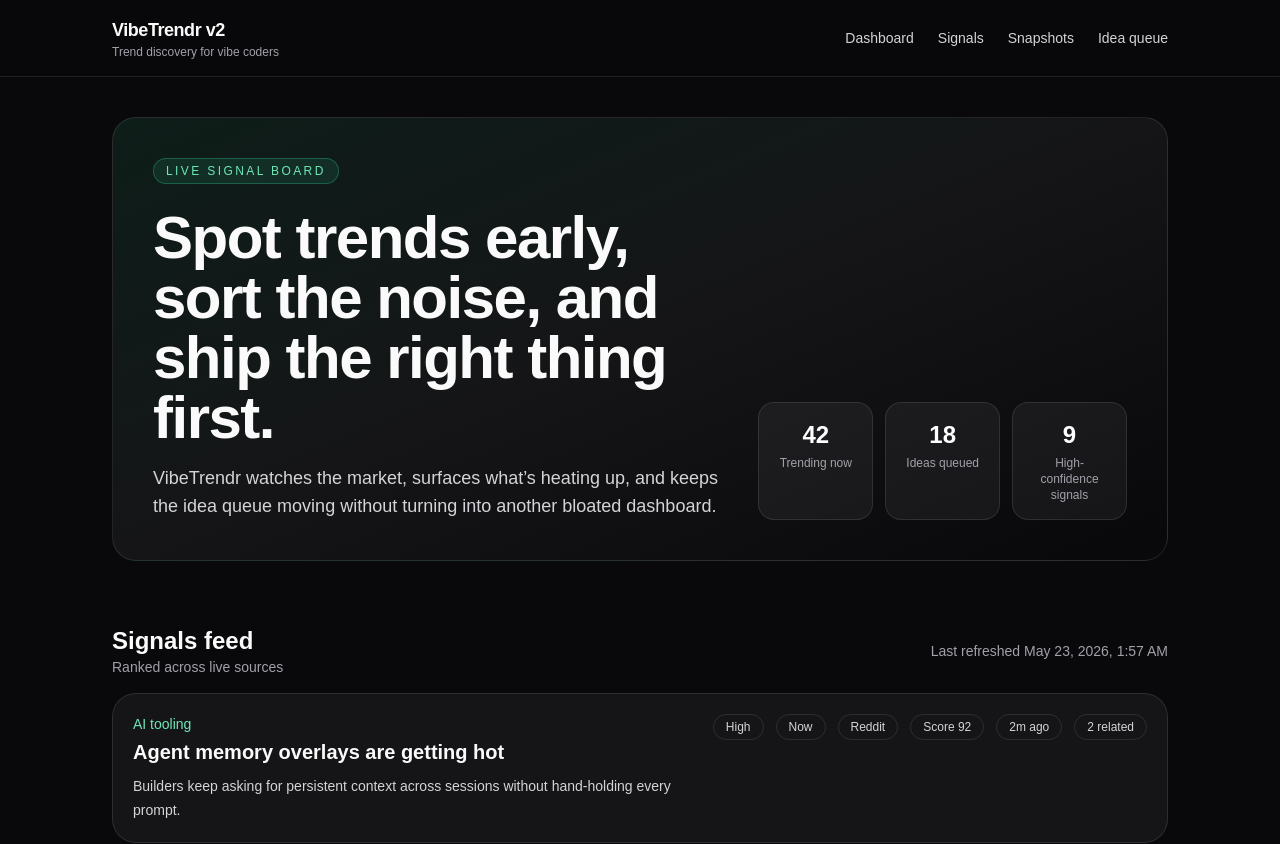
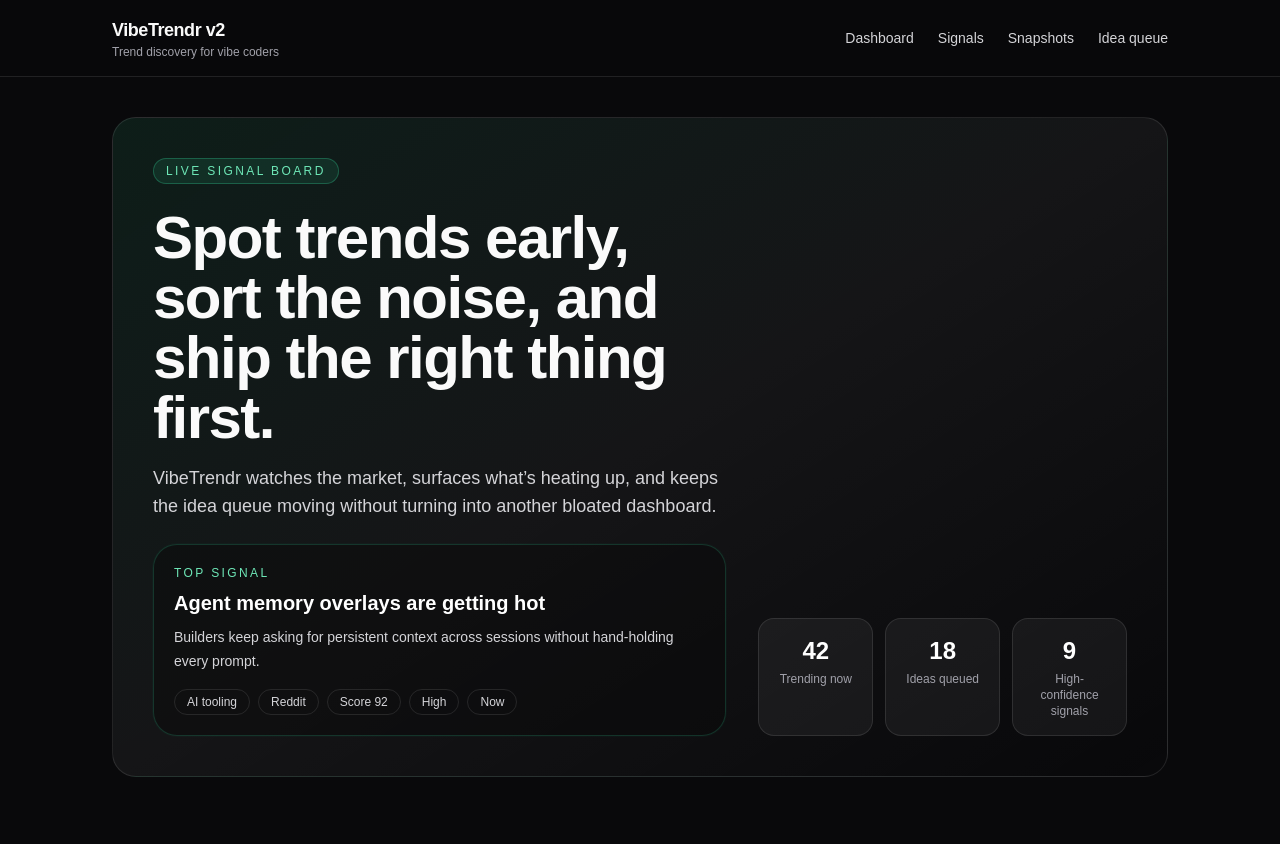
Before and after one commit to raltizer22-prog/VibeTrendr, a Next.js app: page / in a window 1280 px wide. Shown: the top 844 px of the page. Built offline with nearby package versions, Linux system fonts and the light colour scheme; no server answers.

Commit message:
feat: add top signal spotlight

```diff
--- a/src/app/page.tsx
+++ b/src/app/page.tsx
@@ -170,6 +170,7 @@ export default async function Home() {
 
   const snapshotGroups = buildSnapshotGroups(recentSnapshots);
   const signalGroups = buildSignalGroups(signals, recentSnapshots);
+  const topSignal = signalGroups[0];
 
   return (
     <main className="min-h-screen bg-zinc-950 text-zinc-50">
@@ -211,6 +212,28 @@ export default async function Home() {
                 VibeTrendr watches the market, surfaces what’s heating up, and keeps the
                 idea queue moving without turning into another bloated dashboard.
               </p>
+
+              {topSignal ? (
+                <div className="mt-6 rounded-3xl border border-emerald-400/20 bg-zinc-950/45 p-5 shadow-[0_0_0_1px_rgba(16,185,129,0.04)]">
+                  <div className="text-xs font-medium uppercase tracking-[0.2em] text-emerald-300">Top signal</div>
+                  <div className="mt-2 text-xl font-semibold text-white">{topSignal.primary.title}</div>
+                  <p className="mt-2 max-w-2xl text-sm leading-6 text-zinc-300">
+                    {topSignal.primary.description}
+                  </p>
+                  <div className="mt-4 flex flex-wrap gap-2 text-xs text-zinc-300">
+                    <span className="rounded-full border border-white/10 px-3 py-1">{topSignal.category}</span>
+                    <span className="rounded-full border border-white/10 px-3 py-1">{topSignal.primary.source}</span>
+                    <span className="rounded-full border border-white/10 px-3 py-1">Score {topSignal.primary.score}</span>
+                    <span className="rounded-full border border-white/10 px-3 py-1">{topSignal.primary.velocity}</span>
+                    <span className="rounded-full border border-white/10 px-3 py-1">{topSignal.primary.horizon}</span>
+                    {topSignal.freshnessCue ? (
+                      <span className="rounded-full border border-emerald-400/30 bg-emerald-400/10 px-3 py-1 text-emerald-300">
+                        {topSignal.freshnessCue}
+                      </span>
+                    ) : null}
+                  </div>
+                </div>
+              ) : null}
             </div>
 
             <div className="grid grid-cols-3 gap-3">
```
